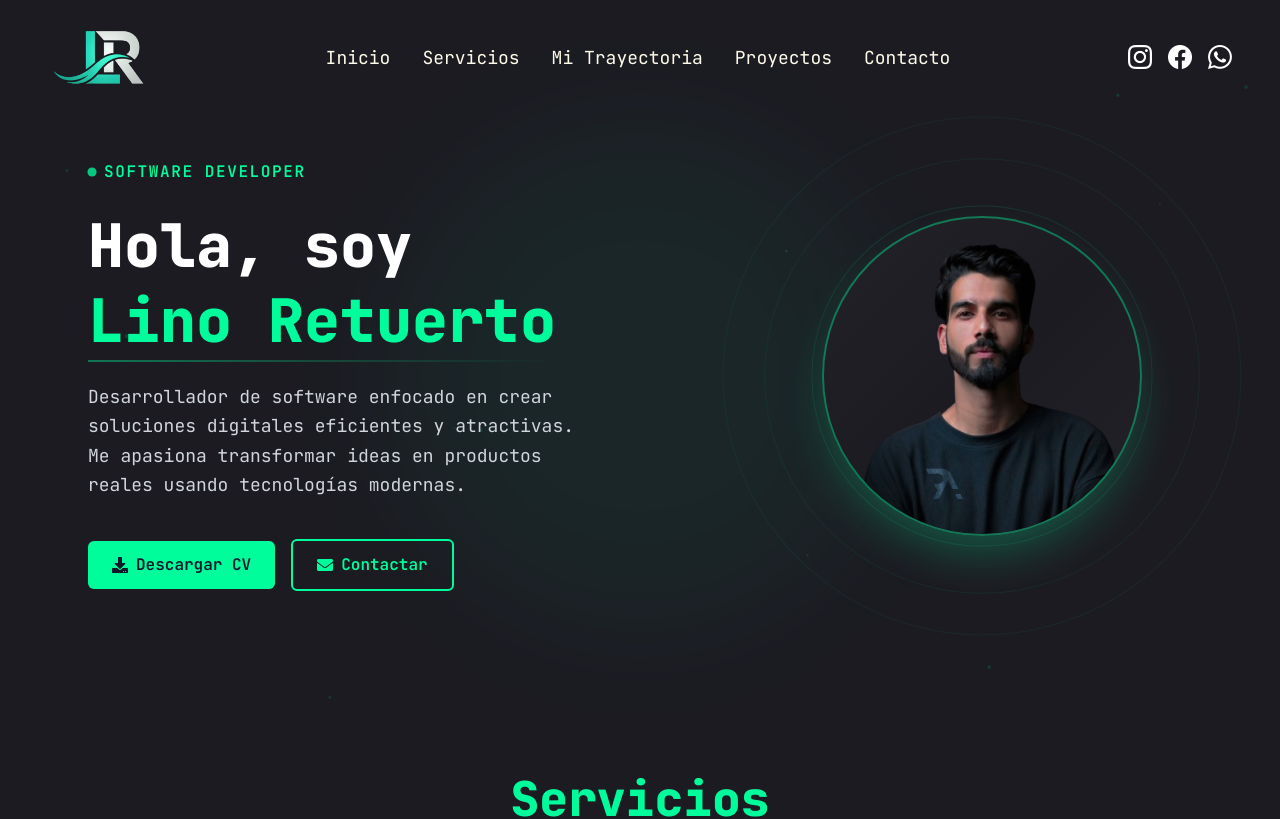
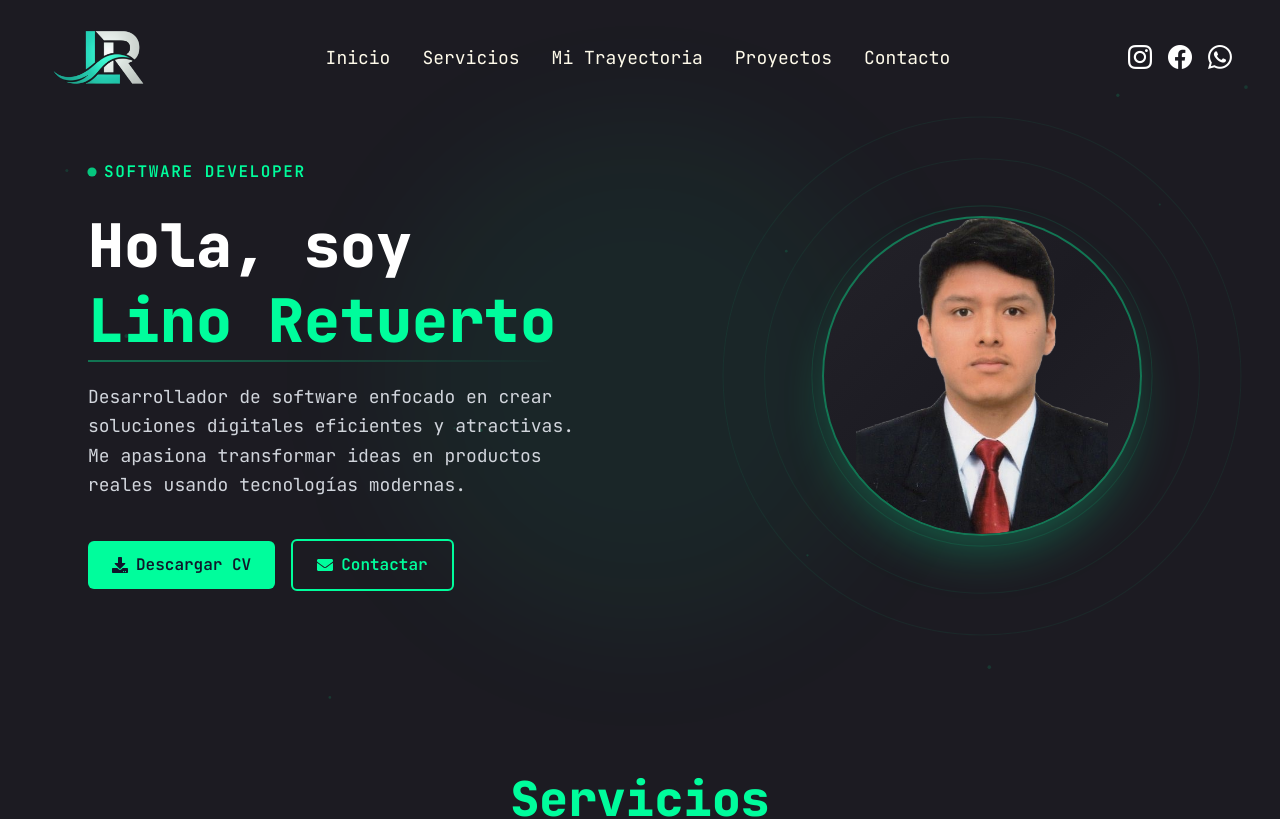
Before and after one commit to retuertolazarolino-dot/mi-portafolio, a React (Vite) app: page / in a window 1280 px wide. Shown: the top 819 px of the page. Built offline with nearby package versions, Linux system fonts and the light colour scheme.

Commit message:
Actualizo el banner principal

```diff
--- a/src/components/Hero/Hero.jsx
+++ b/src/components/Hero/Hero.jsx
@@ -4,6 +4,7 @@ import { useEffect, useState } from "react";
 import { motion } from "framer-motion";
 import { FaDownload, FaEnvelope } from "react-icons/fa";
 import Photo from "../../assets/photo.png";
+import Photo2 from "../../assets/perfil.png";
 
 export default function HeroSection() {
   const [isMobile, setIsMobile] = useState(false);
@@ -191,9 +192,9 @@ export default function HeroSection() {
                 transition={{ duration: 0.3 }}
               />
               <img
-                src={Photo}
+                src={Photo2}
                 alt="Lino Retuerto"
-                className="w-full h-full object-cover rounded-full relative z-10"
+                className="w-full h-full object-contain rounded-full relative z-10"
               />
             </motion.div>
           </div>
```
Also changed, not shown: src/assets/perfil.png (added).
